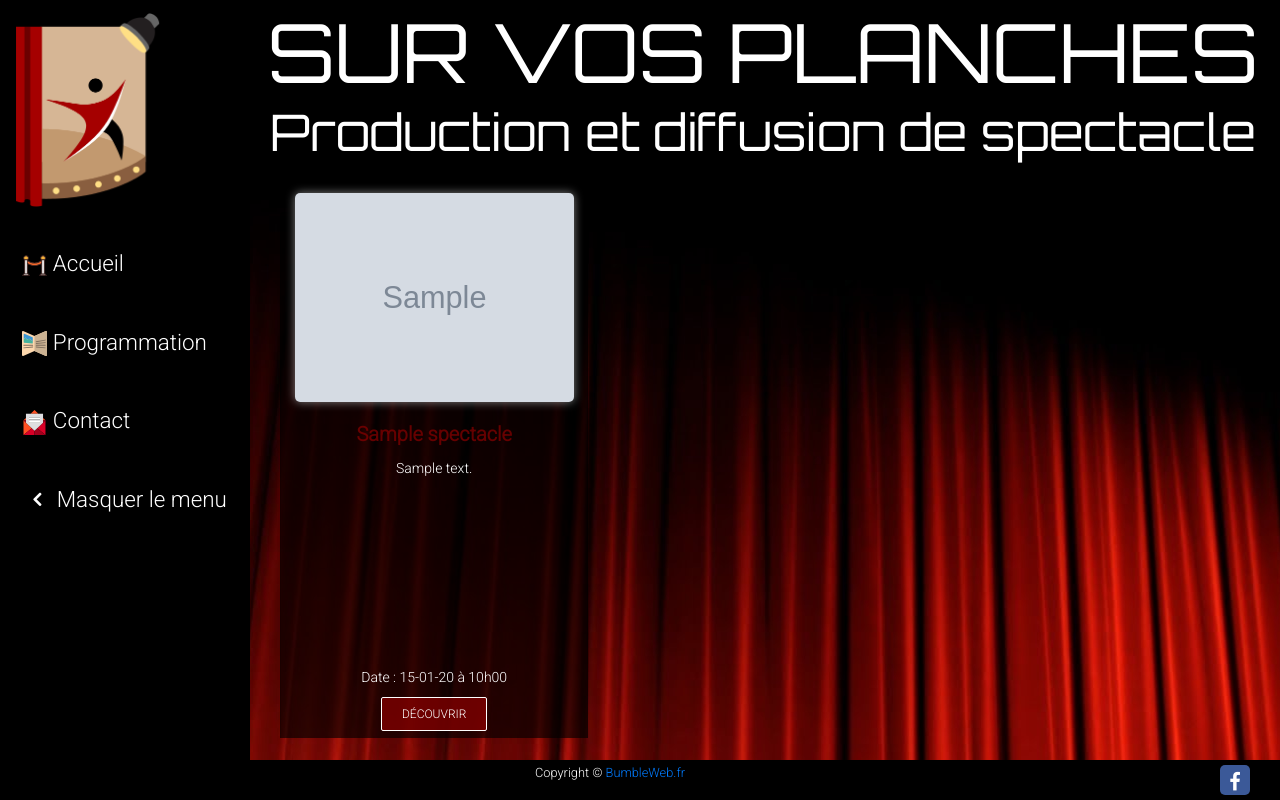
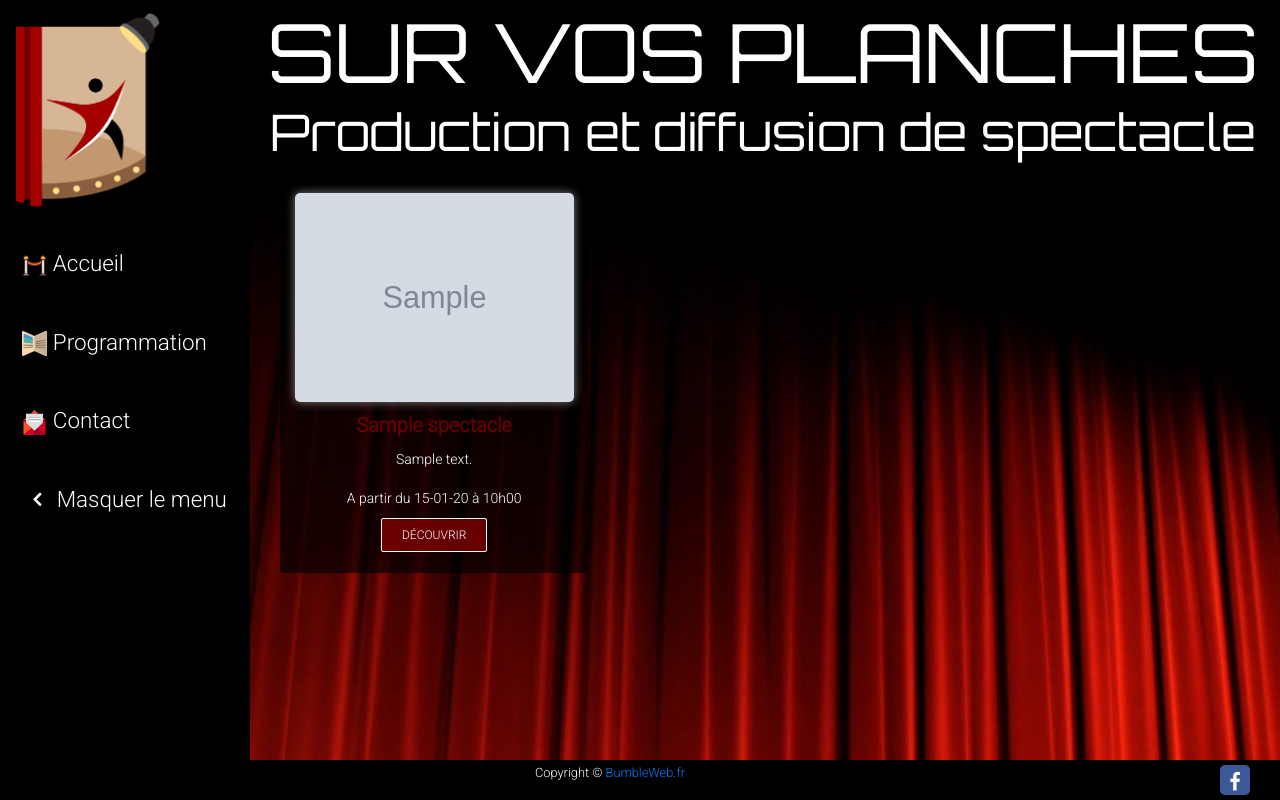
Before and after one commit to BumbleBrice/Ticketing, a Symfony app: template templates/spectacle/index.html.twig in a window 1280 px wide. Run offline with Twig, Linux system fonts and the light colour scheme; the template is opened without the code that fills it: most values are stand-ins (such as "Sample title", 1, 10 or a date in 2020); grey boxes marked "Sample" are stand-in pictures; some libraries are stand-ins or nearby versions.

Commit message:
modif spectacle

```diff
--- a/public/css/style.css
+++ b/public/css/style.css
@@ -84,7 +84,10 @@ nav button {
 
 /**** SPECTACLE ****/
 .card-text {
-  min-height: 200px;
+  min-height: 30px;
+  white-space: nowrap;
+    overflow: hidden;
+  text-overflow: ellipsis;
 }
 .profile-card-5{
     margin-top:20px;
--- a/templates/spectacle/index.html.twig
+++ b/templates/spectacle/index.html.twig
@@ -8,13 +8,13 @@
         {% for spectacle in spectacles %}
             <div class="col-md-4 mt-4">
                 <div class="card profile-card-5">
-                    <div class="card-img-block">
-                        <img class="card-img-top" src="{{ spectacle.Picture }}" alt="Card image cap">
+                    <div style="height: 200px;" class="card-img-block">
+                        <img  class="card-img-top" src="{{ spectacle.Picture }}" alt="Card image cap">
                     </div>
                     <div class="card-body pt-0 text-center">
                     <h5 class="card-title">{{ spectacle.nom }}</h5>
                     <p class="card-text">{{ spectacle.description }}</p>
-                    <p>Date : {{ spectacle.date ? spectacle.date|date('d-m-y') : '' }} à {{ spectacle.date ? spectacle.date|date('H') : '' }}h{{ spectacle.date ? spectacle.date|date('i') : '' }}</p>
+                    <p>A partir du {{ spectacle.date ? spectacle.date|date('d-m-y') : '' }} à {{ spectacle.date ? spectacle.date|date('H') : '' }}h{{ spectacle.date ? spectacle.date|date('i') : '' }}</p>
                     <a href="{{ path('spectacle_show', {'id': spectacle.id}) }}" class="btn btn-primary">Découvrir</a>
                   </div>
                 </div>
```
